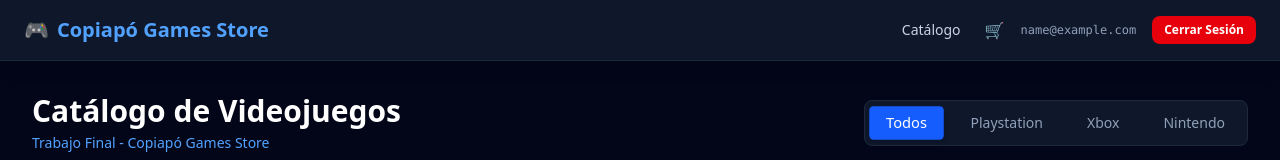
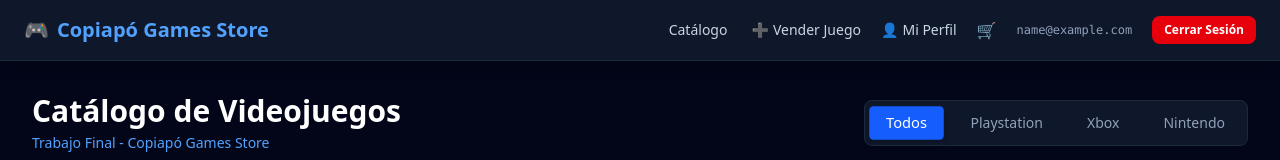
Before and after one commit to manuelachu/copiapo-games-frontend, a React (Vite) app: page / in a window 1280 px wide. Shown: the top 160 px of the page. Built offline with nearby package versions, Linux system fonts and the light colour scheme; no server answers; sample sign-in values are in the browser's storage.

Commit message:
Fix: Filtrar estrictamente por usuario_id === user.id336588998

```diff
--- a/src/components/Navbar.jsx
+++ b/src/components/Navbar.jsx
@@ -15,7 +15,7 @@ export default function Navbar() {
     <nav className="bg-slate-900 border-b border-slate-800 text-white px-6 py-4 sticky top-0 z-50 shadow-lg">
       <div className="max-w-7xl mx-auto flex justify-between items-center">
 
-        {/* LOGO - Regresa al inicio y muestra todos los juegos */}
+        {/* LOGO - Redirige a Home y limpia el filtro a 'all' */}
         <button
           onClick={handleGoHome}
           className="flex items-center gap-2 text-xl font-extrabold text-blue-400 hover:text-blue-300 transition-colors focus:outline-none cursor-pointer"
@@ -23,8 +23,9 @@ export default function Navbar() {
           🎮 <span>Copiapó Games Store</span>
         </button>
 
-        {/* MENÚ */}
+        {/* MENÚ COMPLETO RESTAURADO */}
         <div className="flex items-center gap-6">
+
           <button
             onClick={handleGoHome}
             className="text-slate-300 hover:text-white transition-colors text-sm font-medium cursor-pointer"
@@ -33,7 +34,25 @@ export default function Navbar() {
           </button>
 
           {user ? (
-            <div className="flex items-center gap-4">
+            <div className="flex items-center gap-5">
+
+              {/* Opción Vender Juego */}
+              <Link
+                to="/sell"
+                className="text-slate-300 hover:text-emerald-400 transition-colors text-sm font-medium flex items-center gap-1"
+              >
+                ➕ <span>Vender Juego</span>
+              </Link>
+
+              {/* Opción Mi Perfil */}
+              <Link
+                to="/profile"
+                className="text-slate-300 hover:text-blue-400 transition-colors text-sm font-medium flex items-center gap-1"
+              >
+                👤 <span>Mi Perfil</span>
+              </Link>
+
+              {/* Carrito de Compras */}
               <Link to="/cart" className="relative text-slate-300 hover:text-white transition-colors">
                 🛒
                 {totalItems > 0 && (
@@ -42,7 +61,11 @@ export default function Navbar() {
                   </span>
                 )}
               </Link>
-              <span className="text-xs text-slate-400 font-mono">{user.email}</span>
+
+              {/* Email de usuario */}
+              <span className="text-xs text-slate-400 font-mono hidden md:inline">{user.email}</span>
+
+              {/* Botón Cerrar Sesión */}
               <button
                 onClick={logout}
                 className="bg-red-600 hover:bg-red-500 text-white px-3 py-1.5 rounded-lg text-xs font-semibold transition-colors cursor-pointer"
@@ -60,6 +83,7 @@ export default function Navbar() {
               </Link>
             </div>
           )}
+
         </div>
 
       </div>
```
